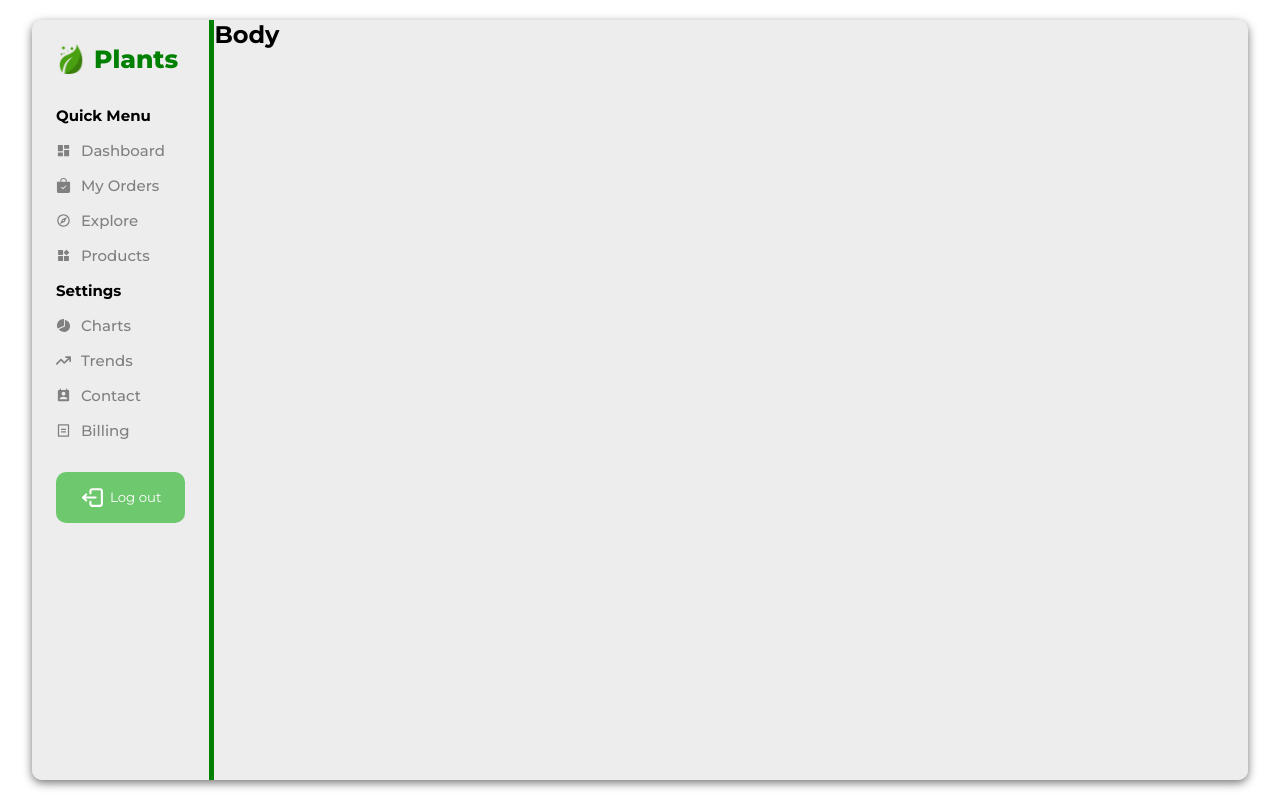
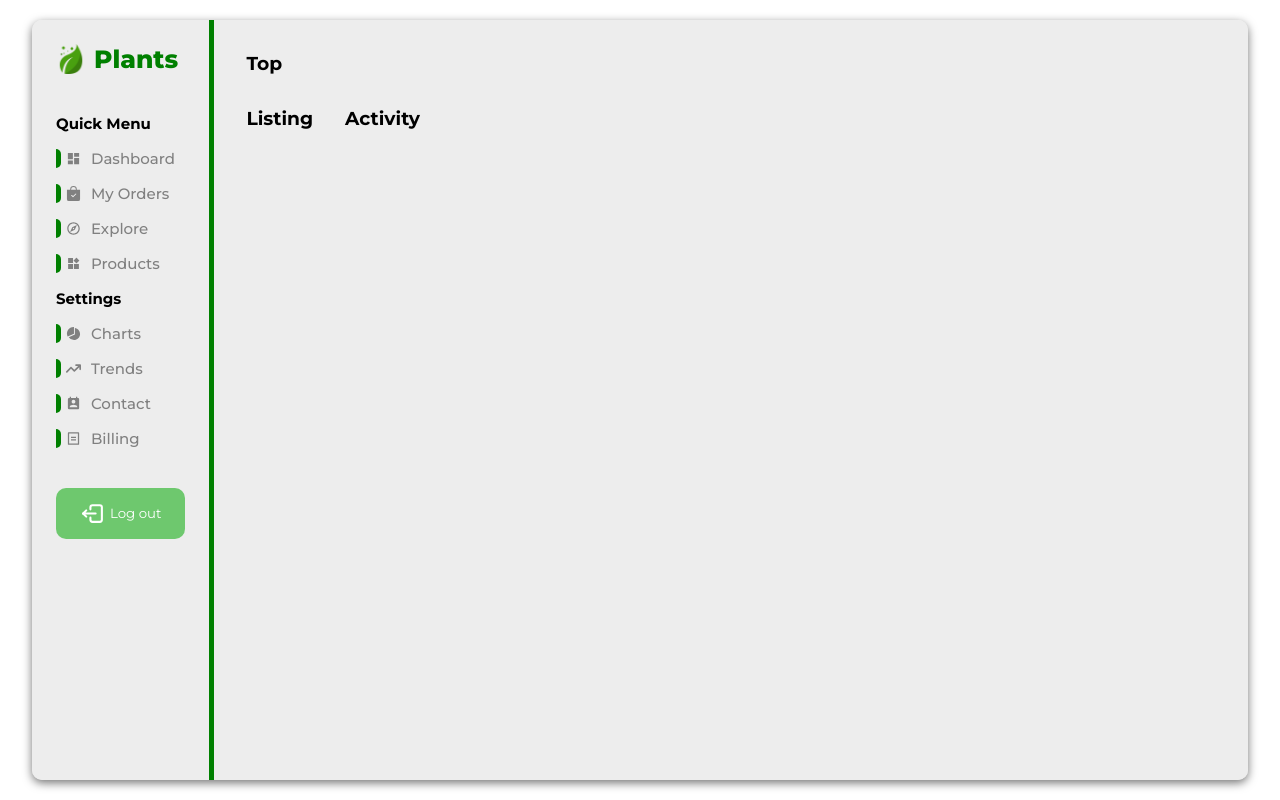
Before and after one commit to Harshit-Mourya/login-register-module, a React (Vite) app in the folder client/register-login/: page /dashboard in a window 1280 px wide. Built offline with nearby package versions, Linux system fonts and the light colour scheme.

Commit message:
changes to login and body components

```diff
--- /dev/null
+++ b/client/register-login/src/components/Dashboard/Activity.jsx
@@ -0,0 +1,7 @@
+export default function Activity() {
+  return (
+    <div className="Activity">
+      <h3>Activity</h3>
+    </div>
+  );
+}
--- a/client/register-login/src/components/Dashboard/Body.jsx
+++ b/client/register-login/src/components/Dashboard/Body.jsx
@@ -1,7 +1,16 @@
+import "./Dashboard.css";
+import Top from "./Top.jsx";
+import Listing from "./Listing.jsx";
+import Activity from "./Activity.jsx";
+
 export default function Body() {
   return (
-    <div>
-      <h2>Body</h2>
+    <div className="Body">
+      <Top />
+      <div className="bottom">
+        <Listing />
+        <Activity />
+      </div>
     </div>
   );
 }
--- a/client/register-login/src/components/Dashboard/Dashboard.css
+++ b/client/register-login/src/components/Dashboard/Dashboard.css
@@ -16,10 +16,13 @@
   margin: auto;
 }
 
+/* Sidebar */
+
 .heading {
   display: flex;
   align-items: center;
   margin-bottom: 1rem;
+  cursor: pointer;
 }
 .logo {
   height: 30px;
@@ -36,7 +39,7 @@
   padding: 1.5rem;
   height: 100%;
   width: 15%;
-  gap: 1rem;
+  gap: 1.5rem;
   display: flex;
   flex-direction: column;
   border-right: 5px solid green;
@@ -46,6 +49,9 @@
   display: flex;
   flex-direction: column;
   justify-content: space-evenly;
+}
+
+.li-main h3 {
   font-size: 15px;
   font-weight: 700;
 }
@@ -58,11 +64,34 @@
 }
 
 .li-item {
+  width: 100%;
   font-size: 15px;
   font-weight: 500;
   color: grey;
   display: flex;
   align-items: center;
+  position: relative;
+  padding-left: 10px;
+}
+
+.li-item::before {
+  position: absolute;
+  content: "";
+  height: 100%;
+  width: 5px;
+  left: 0;
+  bottom: 0;
+  border-top-right-radius: 10px;
+  border-bottom-right-radius: 10px;
+  background-color: green;
+}
+
+.li-item:hover {
+  color: green;
+  transition: 0;
+  .icon {
+    color: green;
+  }
 }
 
 .icon {
@@ -70,6 +99,7 @@
 }
 
 .logout-btn {
+  width: 100%;
   display: flex;
   align-items: center;
   justify-content: center;
@@ -90,3 +120,19 @@
   font-size: 25px;
   margin-right: 5px;
 }
+
+/* Body */
+
+.Body {
+  width: 82%;
+  height: 100%;
+  padding: 2rem;
+  overflow: auto;
+}
+
+.bottom {
+  display: flex;
+  align-items: flex-start;
+  margin-top: 2rem;
+  gap: 2rem;
+}
--- /dev/null
+++ b/client/register-login/src/components/Dashboard/Listing.jsx
@@ -0,0 +1,7 @@
+export default function Listing() {
+  return (
+    <div className="Listing">
+      <h3>Listing</h3>
+    </div>
+  );
+}
--- a/client/register-login/src/components/Dashboard/Sidebar.jsx
+++ b/client/register-login/src/components/Dashboard/Sidebar.jsx
@@ -10,6 +10,7 @@ import { FaArrowTrendUp } from "react-icons/fa6";
 import { MdPermContactCalendar } from "react-icons/md";
 import { RiBillLine } from "react-icons/ri";
 import { TbLogout2 } from "react-icons/tb";
+import { Link } from "react-router-dom";
 
 export default function Sidebar() {
   return (
@@ -19,75 +20,59 @@ export default function Sidebar() {
         <span>Plants</span>
       </div>
       <div className="sideList">
-        <ul>
-          <li className="li-main">
-            Quick Menu
+        <div className="li-main">
+          <h3>Quick Menu</h3>
           <div className="li-main-list">
             <ul>
-                <li>
-                  <div className="li-item">
+              <li className="li-item">
                 <MdDashboard className="icon" />
                 Dashboard
-                  </div>
               </li>
-                <li>
-                  <div className="li-item">
+              <li className="li-item">
                 <BsBagCheckFill className="icon" />
                 My Orders
-                  </div>
               </li>
-                <li>
-                  <div className="li-item">
+              <li className="li-item">
                 <MdOutlineExplore className="icon" />
                 Explore
-                  </div>
               </li>
-                <li>
-                  <div className="li-item">
+              <li className="li-item">
                 <AiFillProduct className="icon" />
                 Products
-                  </div>
               </li>
             </ul>
           </div>
-          </li>
-          <li className="li-main">
-            Settings
+        </div>
+        <div className="li-main">
+          <h3>Settings</h3>
           <div className="li-main-list">
             <ul>
-                <li>
-                  <div className="li-item">
+              <li className="li-item">
                 <IoPieChartSharp className="icon" />
                 Charts
-                  </div>
               </li>
-                <li>
-                  <div className="li-item">
+              <li className="li-item">
                 <FaArrowTrendUp className="icon" />
                 Trends
-                  </div>
               </li>
-                <li>
-                  <div className="li-item">
+              <li className="li-item">
                 <MdPermContactCalendar className="icon" />
                 Contact
-                  </div>
               </li>
-                <li>
-                  <div className="li-item">
+              <li className="li-item">
                 <RiBillLine className="icon" />
                 Billing
-                  </div>
               </li>
             </ul>
           </div>
-          </li>
-        </ul>
         </div>
+      </div>
+      <Link to={"/"}>
         <button className="logout-btn">
           <TbLogout2 className="logout-icon" />
           <span>Log out</span>
         </button>
+      </Link>
     </div>
   );
 }
--- /dev/null
+++ b/client/register-login/src/components/Dashboard/Top.jsx
@@ -0,0 +1,7 @@
+export default function Top() {
+  return (
+    <div className="Top">
+      <h3>Top</h3>
+    </div>
+  );
+}
```
Lines whose indentation alone changed are shown as unchanged.
